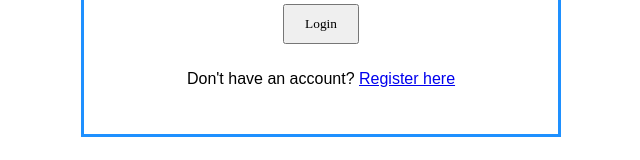
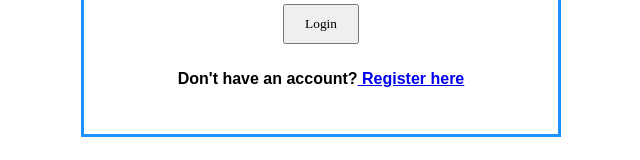
Before and after one commit to Shakir555/focix, a website: page views/login.html in a window 1280 px wide. Shown: the part 291-451 px from the top of the page, without its empty margins (319-959 px from the left). Drawn offline with Linux system fonts and the light colour scheme.

Commit message:
login design

```diff
--- a/public/style.css
+++ b/public/style.css
@@ -15,7 +15,6 @@ body
   padding-top: 20px;
   margin: 0 auto 10px;
 }
-
 
 input
 {
--- a/views/login.html
+++ b/views/login.html
@@ -12,6 +12,6 @@
     <input type="password" name="password" placeholder="Password" required><br>
     <button type="submit">Login</button>
   </form>
-  <p>Don't have an account? <a href="/register">Register here</a></p>
+  <p><b>Don't have an account?</b><a href="/register"> <b>Register here</b></a></p>
 </body>
 </html>
```
